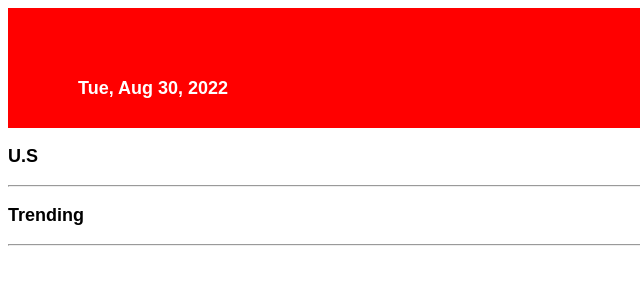
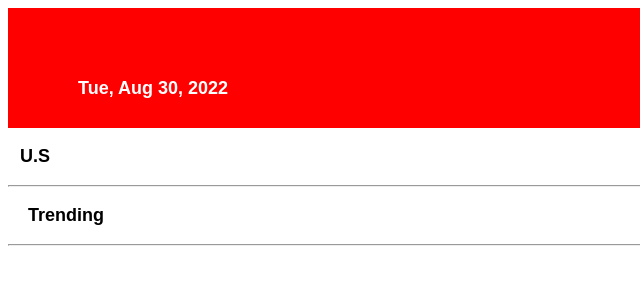
Before and after one commit to Estapesta/HTML-Project-NEWSWEEK, a plain HTML site: page index.html in a window 1280 px wide. Shown: the full height of the page, 0-640 px from the left. Drawn offline with Linux system fonts and the light colour scheme.

Commit message:
Added Style

```diff
--- a/css/style.css
+++ b/css/style.css
@@ -12,11 +12,13 @@
   font-family: Arial, Helvetica, sans-serif;
 }
 .div-2{
+ margin-left: 12px;
 font-weight: bold;
 font-size: large;
 font-family: Arial, Helvetica, sans-serif;
 }
 .div-3{
+  margin-left: 20px;
   font-weight: bold;
   font-size: large;
   font-family: Arial, Helvetica, sans-serif;
```
